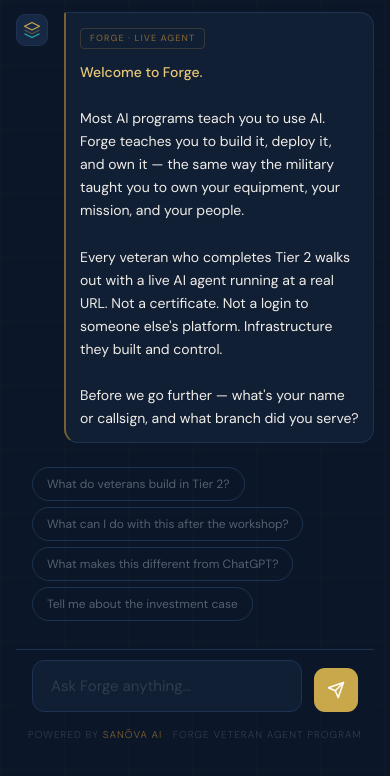
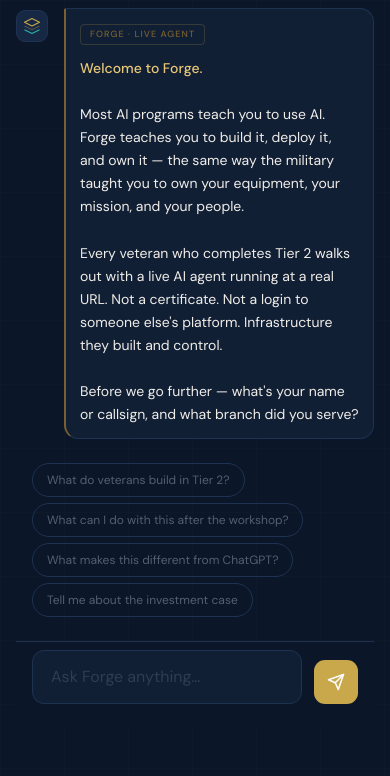
Before and after one commit to sanderslloyd-stack/veteran-agent-starter, a website: page public/index.html in a window 390 px wide. Shown: the part 64-840 px from the top of the page. Drawn offline with nearby package versions, Linux system fonts and the light colour scheme.

Commit message:
Update index.html

```diff
--- a/public/index.html
+++ b/public/index.html
@@ -46,7 +46,7 @@
     .typing span{width:6px;height:6px;border-radius:50%;background:var(--t3);animation:bounce 1.2s ease-in-out infinite;}
     .typing span:nth-child(2){animation-delay:.2s}.typing span:nth-child(3){animation-delay:.4s}
     @keyframes bounce{0%,80%,100%{transform:translateY(0);opacity:.4}40%{transform:translateY(-6px);opacity:1}}
-    #chips{position:relative;z-index:1;padding:0 32px 16px;display:flex;gap:8px;flex-wrap:wrap;flex-shrink:0;}
+    #chips{position:relative;z-index:1;padding:0 32px 12px;display:flex;gap:8px;flex-wrap:wrap;flex-shrink:0;}
     .chip{font-size:13px;color:var(--t3);border:1px solid var(--navy-bd);background:transparent;padding:7px 16px;border-radius:20px;cursor:pointer;transition:all 0.15s;font-family:'DM Sans',sans-serif;}
     .chip:hover{color:var(--gold);border-color:var(--gold-dim);background:var(--gold-faint);}
     .input-area{position:relative;z-index:10;flex-shrink:0;padding:16px 32px 22px;border-top:1px solid var(--navy-bd);background:var(--navy);display:flex;gap:12px;align-items:flex-end;}
@@ -71,14 +71,14 @@
   .status-txt{font-size:11px;}
   .bubble{font-size:14px;line-height:1.65;padding:12px 14px;}
   .wtag{font-size:9px;}
-  #chips{padding:8px 16px 12px;gap:6px;}
+  #chips{padding:8px 16px 8px;gap:6px;}
   .chip{font-size:12px;padding:8px 14px;}
-  textarea{font-size:15px;}
+  textarea{font-size:16px;}
   .send-btn{width:44px;height:44px;}
   .av{width:32px;height:32px;}
-  footer{font-size:10px;padding-bottom:env(safe-area-inset-bottom,10px);}
-  #messages{padding:16px 16px 0;flex:1;overflow-y:auto;-webkit-overflow-scrolling:touch;}
-  .input-area{position:sticky;bottom:0;left:0;right:0;padding:10px 16px env(safe-area-inset-bottom,16px);background:var(--navy);}
+  footer{display:none;}
+  #messages{padding:12px 16px;flex:1;min-height:0;overflow-y:auto;-webkit-overflow-scrolling:touch;}
+  .input-area{flex-shrink:0;padding:8px 16px 24px;background:var(--navy);border-top:1px solid var(--navy-bd);}
 }
   </style>
 </head>
```
